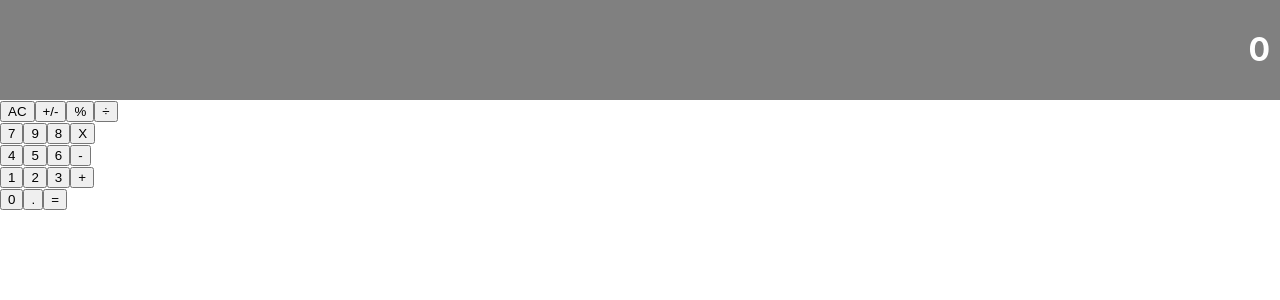
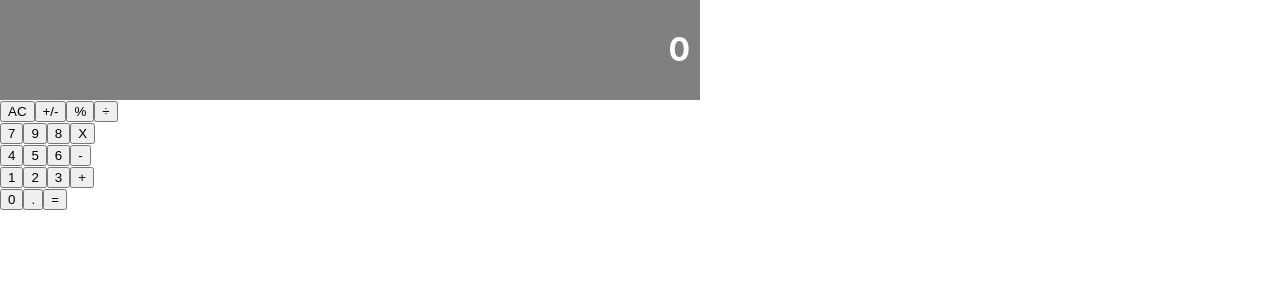
Before and after one commit to WinterCore/microverse-react-calculator, a React (Create React App) app: page / in a window 1280 px wide. Shown: the top 300 px of the page. Built offline with nearby package versions, Linux system fonts and the light colour scheme.

Commit message:
Style the app component

```diff
--- /dev/null
+++ b/src/Components/App.css
@@ -0,0 +1,5 @@
+.calculator {
+    width: 700px;
+    display: flex;
+    flex-direction: column;
+}
--- a/src/Components/App.js
+++ b/src/Components/App.js
@@ -2,13 +2,14 @@ import React from 'react';
 
 import Display from './Display';
 import ButtonPanel from './ButtonPanel';
+import './App.css';
 
 function App() {
   return (
-    <>
+    <div className="calculator">
       <Display />
       <ButtonPanel />
-    </>
+    </div>
   );
 }
 
```
